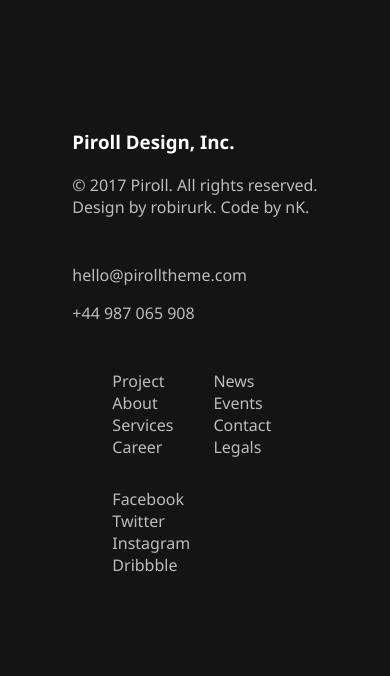
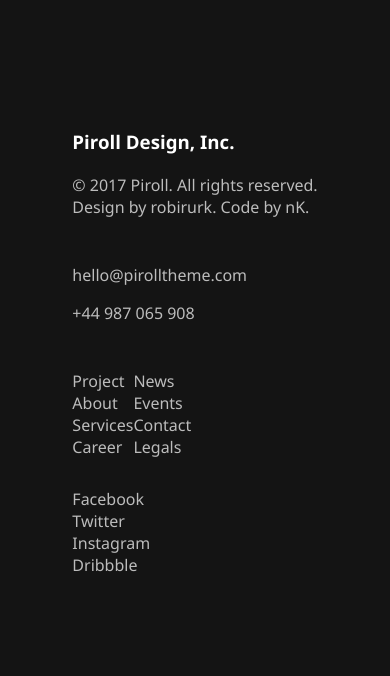
Before and after one commit to alexgul1/pet-project-team-2, a PHP site: page /clients-need_a_project-footer.html in a window 390 px wide. Shown: the part 1132-1808 px from the top of the page. Run offline with PHP 8.4, Linux system fonts and the light colour scheme.

Commit message:
fix bags

```diff
--- a/site/css/clients-need_a_project-footer.css
+++ b/site/css/clients-need_a_project-footer.css
@@ -140,7 +140,7 @@ img {
 @media (max-width: 768px) {
     .contact1{
         flex-direction: column;
-    align-items: center;
+        align-items: center;
     }
     .form-control-1-1{
         margin: 10px 0;
@@ -158,7 +158,11 @@ img {
     }
     .container{
         flex-direction: column;
-
+        justify-content: left;
+        align-items: flex-start;
+    }
+    ul {
+        padding: 0px;
     }
     .logos{
         flex-wrap: wrap;
```
